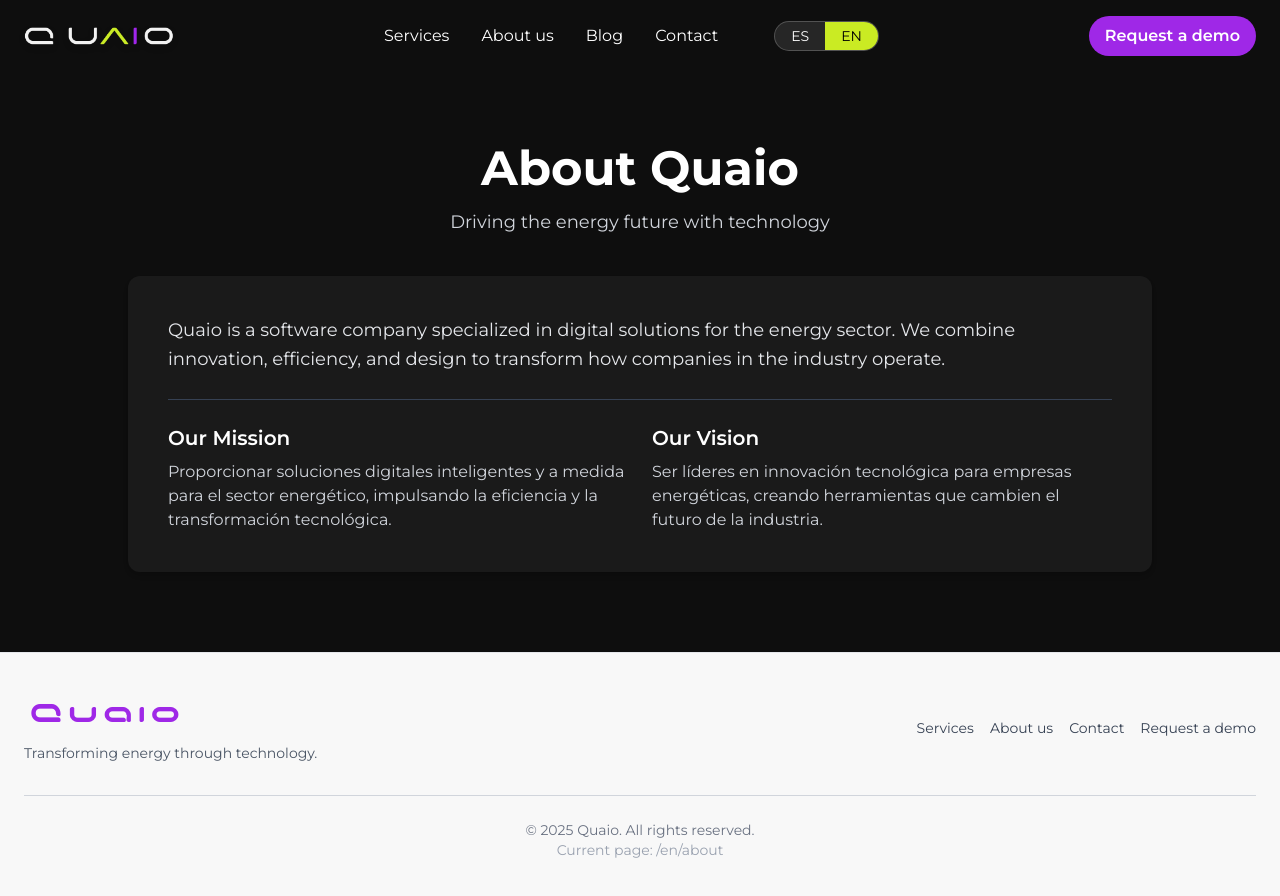
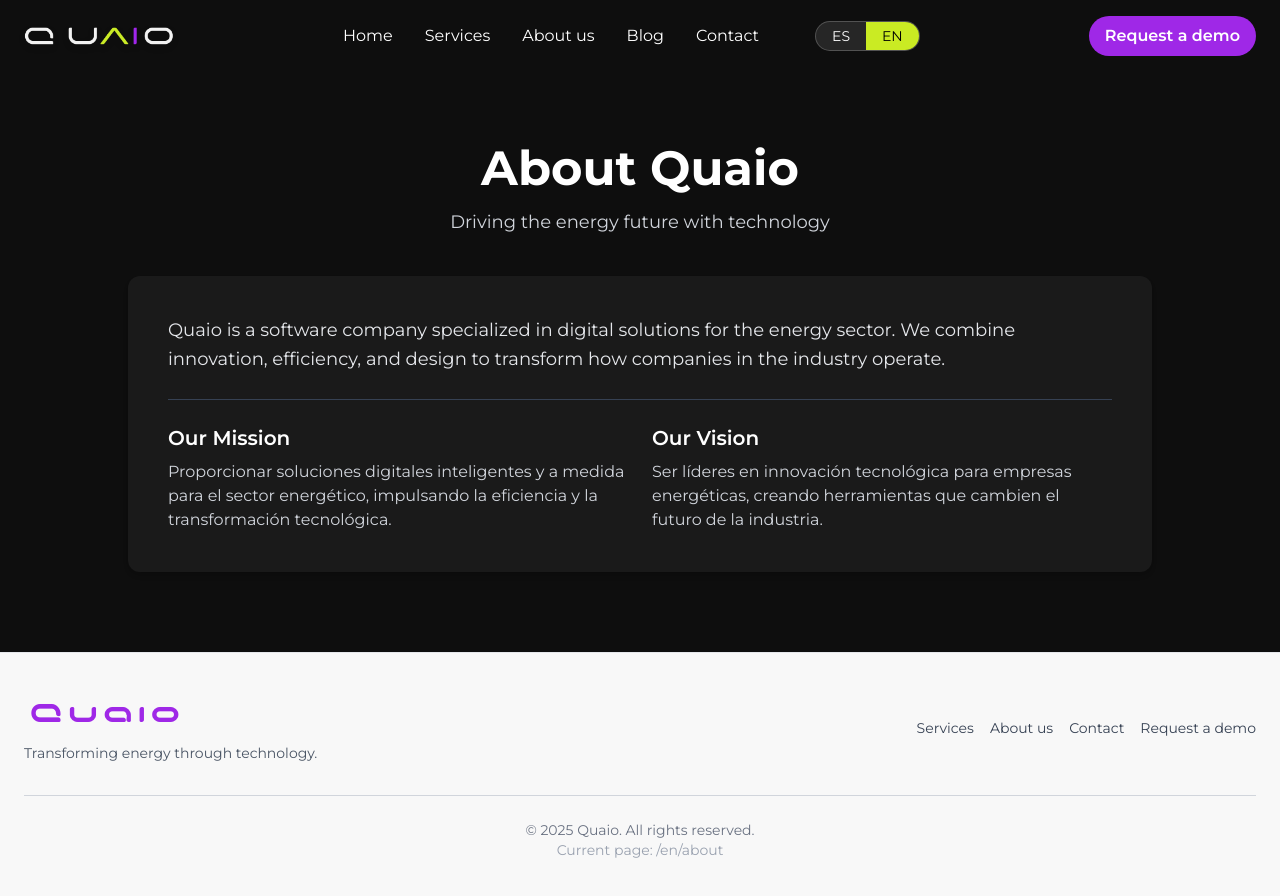
Before and after one commit to valebmss/quaio, a Next.js app: page /en/about in a window 1280 px wide. Shown: the top 896 px of the page. Built offline with nearby package versions, Linux system fonts and the light colour scheme.

Commit message:
header changes

```diff
--- a/components/Header.tsx
+++ b/components/Header.tsx
@@ -8,6 +8,7 @@
 
 interface HeaderProps {
   dict: {
+    inicio: string;
     services: string;
     aboutUs: string;
     contact: string;
@@ -60,6 +61,9 @@
 
         {/* Navegación en desktop */}
         <nav className="hidden md:flex space-x-8 font-medium items-center">
+          <Link href="/" className="text-white hover:text-[#caeb23] transition">
+            {dict.inicio}
+          </Link>
           <Link href="#servicios" className="text-white hover:text-[#caeb23] transition">
             {dict.services}
           </Link>
@@ -125,6 +129,13 @@
       {/* Menú móvil desplegable */}
       {menuOpen && (
         <div className="md:hidden bg-black/90 backdrop-blur-sm text-white px-6 py-4 space-y-4 text-center transition-all">
+          <Link
+            href="/"
+            className="block hover:text-[#caeb23] transition"
+            onClick={() => setMenuOpen(false)}
+          >
+            {dict.inicio}
+          </Link>
           <Link
             href="#servicios"
             className="block hover:text-[#caeb23] transition"
--- a/dictionaries/en.json
+++ b/dictionaries/en.json
@@ -8,6 +8,7 @@
   "description": "Quaio is a software company specialized in digital solutions for the energy sector. We combine innovation, efficiency, and design to transform how companies in the industry operate.",
   "mission": "Our Mission",
   "vision": "Our Vision",
+  "inicio": "Home",
 
   "blog": "Blog",
 "heroTitleLine1": "We power energy",
--- a/dictionaries/es.json
+++ b/dictionaries/es.json
@@ -1,5 +1,6 @@
 {
   "services": "Servicios",
+  "inicio": "Inicio",
   "aboutUs": "Nosotros",
   "contact": "Contacto",
   "requestDemo": "Solicita una demo",
```
